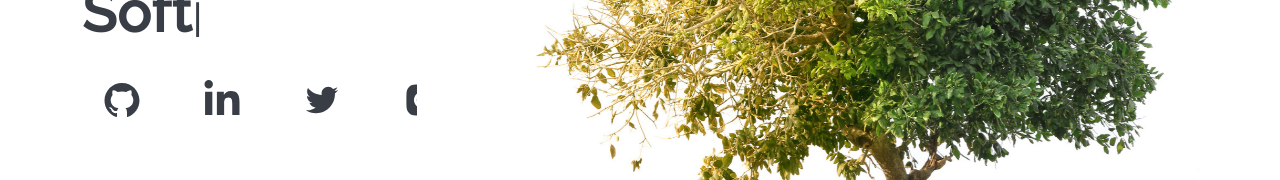
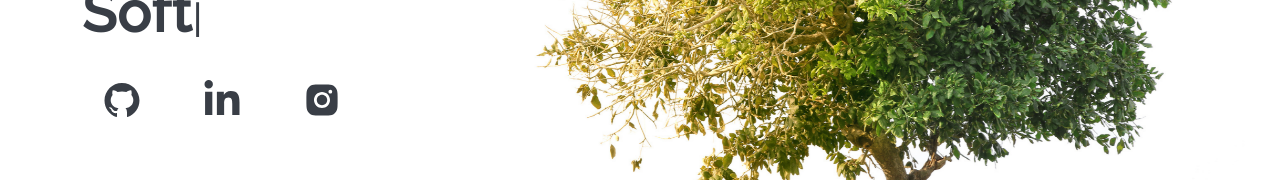
Before and after one commit to Deol7777/portfolio, a React (Create React App) app: page / in a window 1280 px wide. Shown: the part 460-640 px from the top of the page. Built offline with nearby package versions, Linux system fonts and the light colour scheme; a web font is replaced by a local one.

Commit message:
links changed

```diff
--- a/src/components/Header/Header.js
+++ b/src/components/Header/Header.js
@@ -84,7 +84,7 @@ function Header() {
           <Button
             onClick={() => {
               window.open(
-                "https://drive.google.com/file/d/1zbrcyEPX5vpSL0JVXJb7x8CUZu089nYK/view?usp=sharing"
+                "https://drive.google.com/file/d/1QaE7Bp-U9yclaHnBTBEPW1oqnpuX9GXq/view?usp=sharing"
               );
             }}
             className="resumebtn"
--- a/src/components/Homepage/Homepage.js
+++ b/src/components/Homepage/Homepage.js
@@ -12,6 +12,22 @@ import { FaLinkedinIn } from 'react-icons/fa'
 import tree from '../../Assets/tree1.png'
 
 function Home() {
+
+  const social = [
+    {
+      link: 'https://github.com/Deol7777',
+      component: <AiFillGithub />
+    },
+    {
+      link: 'https://www.linkedin.com/in/gurnoor-deol/',
+      component: <FaLinkedinIn />
+    },
+    {
+      link: 'https://www.instagram.com/deol_gurnoor/',
+      component: <AiFillInstagram />
+    }
+  ];
+
   return (
     <div className='homepagebackground'>
       {/* bird animation */}
@@ -37,44 +53,24 @@ function Home() {
             <h2 className='nametext'>I'm Gurnoor Deol</h2>
             <span></span>
             <Text />
-            <div style={{ display: 'flex', gap: '20px', marginTop: '16px' }}>
+            <div style={{ display: 'flex', gap: '20px', marginTop: '16px', zIndex: 3 }}>
+
+              {social.map((obj, idx) => (
                 <a
-                href='https://github.com/Deol7777'
+                  key={idx}
+                  href={obj.link}
                   target='_blank'
                   rel='noopener noreferrer'
                   className='socialLink'
                 >
-                <AiFillGithub className='icon' />
+                  {React.cloneElement(obj.component, { className: 'icon' })}
                 </a>
-              <a
-                href='https://www.linkedin.com/in/rahulvijay81/'
-                target='_blank'
-                rel='noopener noreferrer'
-                className='socialLink'
-              >
-                <FaLinkedinIn className='icon' />
-              </a>
-              <a
-                href='https://twitter.com/rahulvijay8156'
-                target='_blank'
-                rel='noopener noreferrer'
-                className='socialLink'
-              >
-                <AiOutlineTwitter className='icon' />
-              </a>
-              <a
-                href='https://instagram.com/rahulvijay81'
-                target='_blank'
-                rel='noopener noreferrer'
-                className='socialLink'
-              >
-                <AiFillInstagram className='icon' />
-              </a>
+              ))}
             </div>
           </Col>
 
           <Col md={4}>
-            <img id='tree' src={tree} alt='Tree' />
+            <img style={{ zIndex: 0 }} id='tree' src={tree} alt='Tree' />
           </Col>
         </Row>
       </Container>
```
Lines whose indentation alone changed are shown as unchanged.
